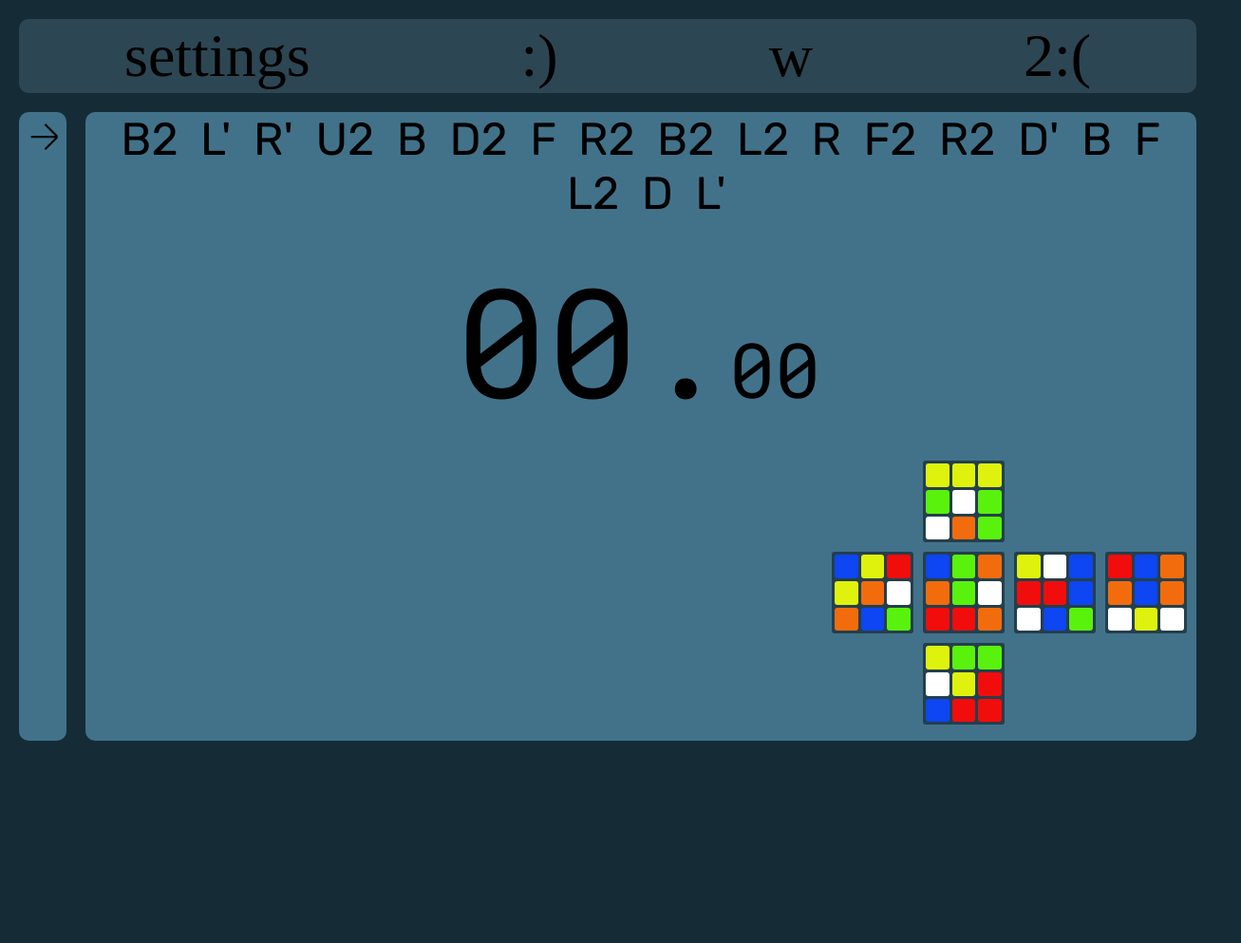
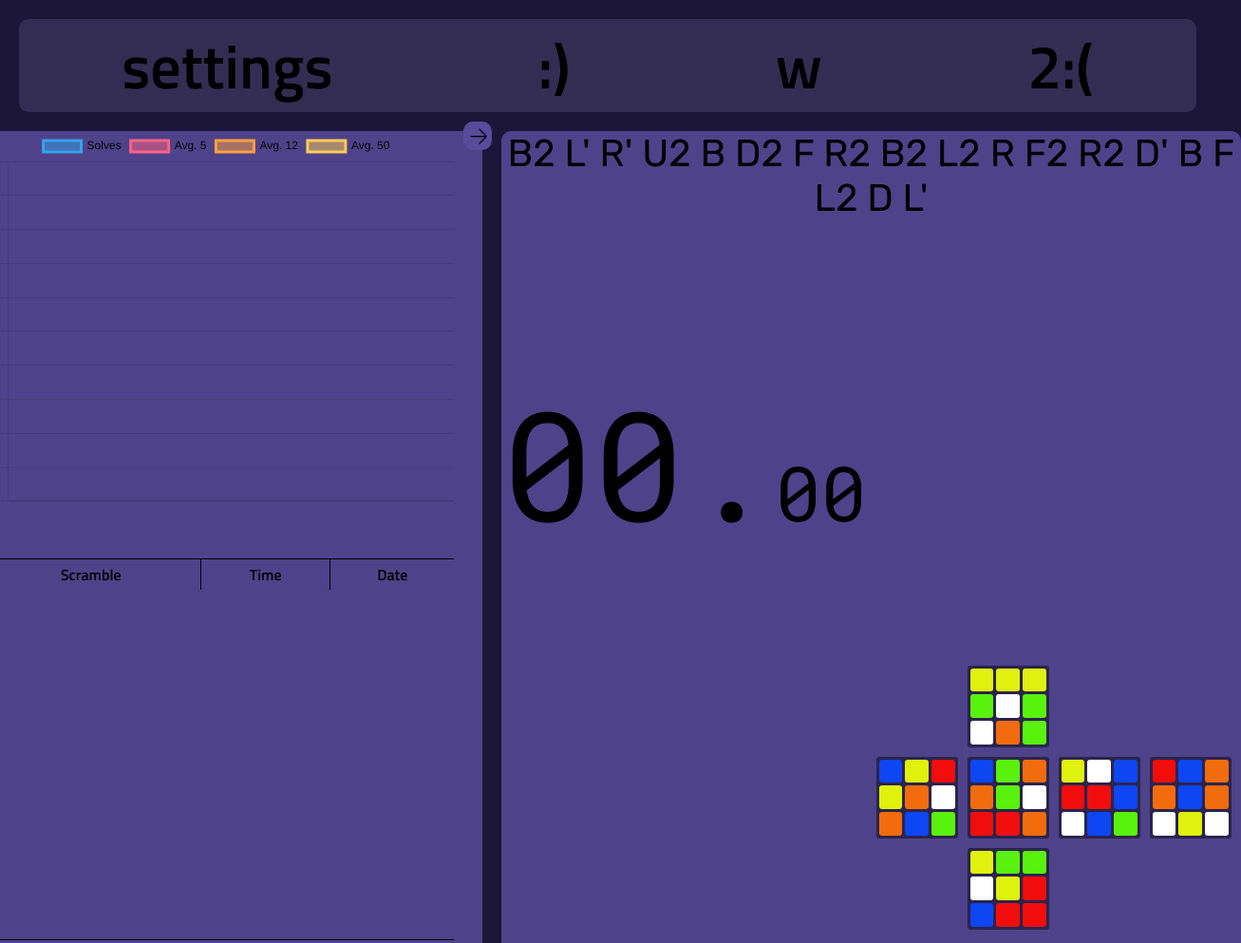
Before and after one commit to StancaRadu/Rubiks-timer, a plain HTML site: page index.html in a window 1280 px wide. Shown: the top 993 px of the page at 95% size, 1307 px wide, since content can reach past the window. Before the commit the page ends 800 px from the top, so only its background shows below. Drawn offline with nearby package versions, Linux system fonts and the light colour scheme.

Commit message:
finished database  some chart history table design

```diff
--- a/css/general.css
+++ b/css/general.css
@@ -3,27 +3,31 @@
     padding: 0;
 
     transition: var(--transition-speed);
+
 }
 
 :root{
-    --main-color: 200;
+    font-family: var(--general-font);
 
+    --main-color: 250;
 
     --background-main-divs: hsl(var(--main-color), 35%, 40%);
 
     --body-color: hsl(var(--main-color), 45%, 15%);
     --accent1: hsl(var(--main-color), 30%, 25%);
-    --accent2: hsl(var(--main-color), 25%, 0%);
+    --accent2: hsl(var(--main-color), 35%, 45%);
+    --accent3: hsl(var(--main-color), 80%, 25%);
 
     --cube-internal-color: hsl(var(--main-color), 35%, 22%);
 
     --timer-size: 10rem;
-    --scramble-size: 3rem;
+    --scramble-size: 2.5rem;
 
     --transition-speed: .5s;
 
     --timer-font: 'Roboto Mono', cursive;
     --scramble-font: 'Rubik', cursive;
+    --general-font: 'Titillium Web', sans-serif;;
 }
 
 body{
@@ -52,7 +56,6 @@ body{
 }
 
 #screens{
-
     margin: 20px;
 
     flex-grow: 1;
@@ -64,7 +67,6 @@ body{
 }
 .screen{
     height: 100%;
-
     border-radius: 10px;
 }
 
@@ -86,4 +88,5 @@ body{
 
     font-family: var(--timer-font);
     font-size: var(--timer-size);
+
 }
--- /dev/null
+++ b/css/left_panel.css
@@ -0,0 +1,101 @@
+#left-bar-div{
+    background-color: var(--background-main-divs);
+    margin-right: 20px;
+
+    display: grid;
+    grid-template-columns: 1fr 30px;
+    grid-template-areas: "stats button";
+    padding-left: 5px;
+}
+
+/* stats */
+
+#statistics-div{
+    overflow: hidden;
+    width: 500px;
+    display: grid;
+    grid-template-rows: 400px 400px 1fr;
+    grid-template-areas:
+        "avgchart"
+        "history"
+        ".";
+    gap: 50px;
+}
+
+/* canvas */
+
+#canvas-div{
+    grid-area: avgchart;
+}
+
+#myChart{
+    width: 100%;
+    font-family: var(--scramble-font);
+}
+
+/* table */
+
+#history-div{
+    display: flex;
+    width: 100%;
+    height: 100%;
+    overflow-y: scroll;
+    border: 1px solid;
+}
+::-webkit-scrollbar{
+    width: 10px;
+    background-color: var(--accent2);
+    border-radius: 10px;
+}
+::-webkit-scrollbar-thumb{
+    background-color: var(--accent1);
+}
+::-webkit-scrollbar-button{
+    background-color: var(--accent1);
+    height: 8px;
+    color: aliceblue;
+}
+th, td {
+    height: fit-content;
+    padding: 0.25rem;
+}
+#history-table{
+    height: fit-content;
+
+    width: 100%;
+    border-collapse: collapse;
+    position: relative;
+
+}
+#history-table th{
+    position: sticky;
+    top: 0;
+    background-color: var(--background-main-divs);
+}
+#history-table td, th{
+    border-left: 1px solid;
+    border-right: 1px solid;
+}
+#history-table tr:nth-of-type(odd){
+    background-color: var(--accent1);
+}
+#history-table tr:nth-of-type(even){
+    background-color: var(--accent2);
+}
+
+/* control */
+
+#left-bar-control-div{
+    position: relative;
+    display: flex;
+    flex-direction: column;
+}
+#left-bar-control-open{
+    background-color: var(--accent2);
+    aspect-ratio: 1;
+    position: absolute;
+    width: 100%;
+    left: 10px;
+    top: -10px;
+    border-radius: 10px;
+}
--- a/css/stats.css
+++ /dev/null
@@ -1,26 +0,0 @@
-#left-bar-div{
-    width: fit-content;
-    background-color: var(--background-main-divs);
-    margin-right: 20px;
-
-    display: grid;
-    grid-template-columns: 1fr 50px;
-    grid-template-areas: "stats button";
-}
-#statistics-div-hidden{
-    width: 0;
-    visibility: hidden;
-    overflow: hidden;
-}
-#statistics-div{
-    width: 500px;
-}
-#left-bar-open-button{
-    aspect-ratio: 1;
-    width: 100%;
-}
-
-#myChart{
-    width: 100%;
-    font-family: var(--scramble-font);
-}
--- a/css/timer.css
+++ b/css/timer.css
@@ -13,10 +13,9 @@
     font-size: calc(0.5*var(--timer-size));
 }
 
-#scramble{
+
+#scramble-div{
     font-size: var(--scramble-size);
-}
-#scramble-div{
     grid-area: scramble;
 
     display: grid;
--- a/index.html
+++ b/index.html
@@ -4,20 +4,25 @@
     <meta charset="UTF-8">
     <meta name="viewport" content="width=device-width, initial-scale=1.0">
 
-    <script src="https://cdnjs.cloudflare.com/ajax/libs/Chart.js/2.9.4/Chart.js"></script>
+    <script src="https://cdn.jsdelivr.net/npm/chart.js"></script>
+
 
     <script src="js/global_vars.js"></script>
     <script src="js/db.js"></script>
-    <script src="js/menu.js"></script>
+    <script src="js/avg_chart.js"></script>
+    <script src="js/history.js"></script>
     <script src="js/timer.js"></script>
-    <script src="js/mainjs.js"></script>
-    <script src="js/colors.js"></script>
+    <script src="js/misc.js"></script>
+    <script src="js/initial_loads.js"></script>
 
     <link rel="stylesheet" href="css/cube.css">
     <link rel="stylesheet" href="css/general.css">
-    <link rel="stylesheet" href="css/stats.css">
+    <link rel="stylesheet" href="css/left_panel.css">
     <link rel="stylesheet" href="css/timer.css">
 
+    <link rel="preconnect" href="https://fonts.googleapis.com">
+    <link rel="preconnect" href="https://fonts.gstatic.com" crossorigin>
+    <link href="https://fonts.googleapis.com/css2?family=Titillium+Web:wght@600&display=swap" rel="stylesheet">
     <link rel="preconnect" href="https://fonts.googleapis.com">
     <link rel="preconnect" href="https://fonts.gstatic.com" crossorigin>
     <link href="https://fonts.googleapis.com/css2?family=Roboto+Mono&display=swap" rel="stylesheet">
@@ -35,13 +40,25 @@
     </div>
     <div id="screens">
         <div id="left-bar-div" class="screen">
-            <div id="statistics-div-hidden">
-                <div id="statistics-div">
-                    <canvas id="myChart"></canvas>
+            <div id="statistics-div">
+                <div id="canvas-div"><canvas id="myChart"></canvas></div>
+                <div id="history-div">
+                    <table id="history-table">
+                        <thead>
+                            <tr>
+                            <th>Scramble</th>
+                            <th>Time</th>
+                            <th>Date</th>
+                            </tr>
+                        </thead>
+                        <tbody>
+
+                        </tbody>
+                      </table>
                 </div>
             </div>
-            <div id="open-left-bar-div">
-                <img src="img/right-arrow.png" alt="arrow" style="width: 100%;" id="left-bar-open-button">
+            <div id="left-bar-control-div">
+                <img src="img/right-arrow.png" alt="arrow" style="width: 100%;" id="left-bar-control-open">
             </div>
         </div>
 
--- /dev/null
+++ b/js/avg_chart.js
@@ -0,0 +1,106 @@
+function createChart(){
+
+    let htmlChart = document.getElementById("myChart")
+    let statisticsDiv = document.getElementById("statistics-div")
+
+    avgChart = new Chart(htmlChart, {
+        type: "line",
+        data: {
+            labels:[],
+            datasets: [
+                {
+                    label: "Solves",
+                    data: [],
+                    tension: 0.1,
+                },
+                {
+                    label: "Avg. 5",
+                    data: [],
+                    tension: 0.1,
+                },
+                {
+                    label: "Avg. 12",
+                    data: [],
+                    tension: 0.1,
+                },
+                {
+                    label: "Avg. 50",
+                    data: [],
+                    tension: 0.1,
+                }
+            ]
+        },
+        options: {
+            maintainAspectRatio: false,
+            plugins: {
+                legend: {
+                    display: true,
+                    labels: {
+                        color: "black"
+                    }
+                }
+            },
+            scales: {
+                x: {
+                    ticks:{
+                        // callback: function(tick, index, array) {
+                        //     return (index % 5) ? "" : tick;
+                        // },
+                        color: "black"
+                    }
+                },
+                y:{
+                    ticks:{
+                        color: "black"
+                    }
+                }
+            }
+        }
+    });
+
+    loadTimesIntoChart()
+}
+
+async function loadTimesIntoChart() {
+    times = await getTimeDB()
+    avgChart.data.labels = []
+    avgChart.data.datasets[0].data = []
+    for (time in times){
+        addTimeToChart(times[time])
+    }
+}
+
+function addTimeToChart(time) {
+    avgChart.data.labels.push(avgChart.data.labels.length + 1)
+    avgChart.data.datasets[0].data.push(time["seconds"])
+    avgChart.update();
+    if (avgChart.data.labels.length > 4){
+        averageLast(avgChart.data.datasets[0].data.slice(-5))
+    }
+    if (avgChart.data.labels.length > 11){
+        averageLast(avgChart.data.datasets[0].data.slice(-12))
+    }
+    if (avgChart.data.labels.length > 49){
+        averageLast(avgChart.data.datasets[0].data.slice(-50))
+    }
+}
+
+function averageLast(solves){
+    solves = solves.sort().slice(1,-1)
+    let average = 0
+    for (solve in solves){
+        let time = solves[solve]
+        average += time
+    }
+    average /= solves.length
+
+    if (solves.length == 3){
+        avgChart.data.datasets[1].data.push(average)
+    }else if (solves.length == 10){
+        avgChart.data.datasets[2].data.push(average)
+    }else if (solves.length == 48){
+        avgChart.data.datasets[3].data.push(average)
+    }
+
+    avgChart.update()
+}
--- a/js/colors.js
+++ /dev/null
@@ -1,6 +0,0 @@
-let green = "hsl(100, 90%, 50%)"
-let white = "hsl(0, 0%, 100%)"
-let blue = "hsl(225, 90%, 50%)"
-let yellow = "hsl(65, 90%, 50%)"
-let red = "hsl(0, 90%, 50%)"
-let orange = "hsl(25, 90%, 50%)"
--- a/js/db.js
+++ b/js/db.js
@@ -1,40 +1,73 @@
-function db_file() {
-  const request = window.indexedDB.open("database", 1);
+function openDB() {
+  return new Promise((resolve, reject) => {
+    const request = window.indexedDB.open("database", 1);
     request.onerror = (event) => {
       console.log(event);
     };
 
     request.onsuccess = (event) => {
       db = request.result;
+      resolve()
     };
 
     request.onupgradeneeded = (event) => {
       db = request.result;
       const store = db.createObjectStore("solves", { keyPath: 'timeOfSolving' });
       store.createIndex("scramble", ["scramble"], {unique:false})
-      store.createIndex("time", "seconds", {unique:false})
+      store.createIndex("time", ["seconds"], {unique:false})
+      resolve()
     };
+  })
 }
 
-function addTimeDB(scramble, time){
-  const transaction = db.transaction(["solves"], "readwrite");
-  transaction.oncomplete = (event) => {
-    console.log(event);
+function getConnectionToStore(store){
+  const transaction = db.transaction([store], "readwrite");
+  transaction.oncomplete  = (event) => {
   };
   transaction.onerror = (event) => {
     console.log("--error: " + event);
   };
+  const toReturn = transaction.objectStore(store);
 
-  const store = transaction.objectStore("solves");
+  return toReturn
+}
 
-  const putTransaction = store.put({
+function addTimeDB(scramble, time){
+  const store = getConnectionToStore("solves")
+
+  newEntry = {
     timeOfSolving: Date.now(),
     scramble: scramble,
-    seconds: time[0]*60 + time[1]
-  })
-  putTransaction.onsuccess = (event) => {
+    seconds: time
+  }
+  const putTransaction = store.put(newEntry)
+  putTransaction.onsuccess = () => {
+    addTimeToChart(newEntry)
+    addTimeToHistory(newEntry)
   };
   putTransaction.onerror = (event) => {
     console.log("--error: " + event);
   };
 }
+
+function getTimeDB(index = "timeOfSolve", value = NaN){
+  return new Promise((resolve, reject) => {
+    const store = getConnectionToStore("solves")
+    let getRequest;
+
+    if (index == "timeOfSolve"){
+      getRequest = store.getAll()
+    }else console.log("wrong index!");
+
+    getRequest.onsuccess = () =>{
+      resolve(getRequest.result)
+    }
+    getRequest.onerror = (event) =>{
+      console.log(event);
+    }
+  })
+}
+
+function deleteTimeDB(){
+
+}
--- a/js/global_vars.js
+++ b/js/global_vars.js
@@ -1,3 +1,9 @@
 let db;
+let avgChart
 let rubikSolves = []
-console.log("moduke");
+let green = "hsl(100, 90%, 50%)"
+let white = "hsl(0, 0%, 100%)"
+let blue = "hsl(225, 90%, 50%)"
+let yellow = "hsl(65, 90%, 50%)"
+let red = "hsl(0, 90%, 50%)"
+let orange = "hsl(25, 90%, 50%)"
--- /dev/null
+++ b/js/history.js
@@ -0,0 +1,29 @@
+async function loadTimesIntoHistory() {
+    times = await getTimeDB()
+    for (time in times){
+        var table = document.getElementById("history-table").getElementsByTagName("tbody")[0];
+
+        var row = table.insertRow(0);
+
+        var cell1 = row.insertCell(0);
+        var cell2 = row.insertCell(1);
+        var cell3 = row.insertCell(2);
+
+        cell1.innerHTML = scrambleToText(times[time]["scramble"]);
+        cell2.innerHTML = times[time]["seconds"];
+        cell3.innerHTML = timeStampToDate(times[time]["timeOfSolving"]);
+    }
+}
+async function addTimeToHistory(time) {
+    var table = document.getElementById("history-table").getElementsByTagName("tbody")[0];
+
+    var row = table.insertRow(0);
+
+    var cell1 = row.insertCell(0);
+    var cell2 = row.insertCell(1);
+    var cell3 = row.insertCell(2);
+
+    cell1.innerHTML = scrambleToText(time["scramble"]);
+    cell2.innerHTML = time["seconds"];
+    cell3.innerHTML = timeStampToDate(time["timeOfSolving"]);
+}
--- /dev/null
+++ b/js/initial_loads.js
@@ -0,0 +1,7 @@
+window.onload = async function(){
+    await openDB()
+    createChart()
+    loadTimesIntoHistory()
+    timer()
+    createLeftBarOpenButton()
+}
--- a/js/mainjs.js
+++ /dev/null
@@ -1,6 +0,0 @@
-
-window.onload = function(){
-    db_file()
-    menu()
-    timer()
-}
--- a/js/menu.js
+++ /dev/null
@@ -1,64 +0,0 @@
-let avgChart
-function menu(){
-    let htmlLeftBarOpenButton = document.getElementById("left-bar-open-button")
-    let htmlChart = document.getElementById("myChart")
-    let statisticsDiv = document.getElementById("statistics-div")
-
-    htmlLeftBarOpenButton.addEventListener('click', (event) => {
-        let htmlLeftBar = document.getElementById("statistics-div-hidden")
-
-        if(htmlLeftBar.style.width == "500px"){
-            htmlLeftBar.style.width = "0"
-            htmlLeftBar.style.visibility = "hidden"
-            htmlLeftBarOpenButton.style.transform = "none"
-        }else {
-            htmlLeftBar.style.width = "500px"
-            htmlLeftBar.style.visibility = "visible"
-            htmlLeftBarOpenButton.style.transform = "rotateZ(180deg)"
-        }
-
-    });
-
-
-    const xValues = [100,200,300,400,500,600,700,800,900,1000];
-
-    avgChart = new Chart("myChart", {
-    type: "line",
-    data: {
-        labels: xValues,
-        datasets: [{
-            label: "Avg.5",
-            data: [],
-            borderColor: "green",
-            fill: false
-        },{
-            label: "Avg.12",
-            data: [1600,1700,1700,1900,2000,2700,4000,5000,6000,7000],
-            borderColor: "purple",
-            fill: false
-        },{
-            label: "Avg.50",
-            data: [300,700,2000,5000,6000,4000,2000,1000,200,100],
-            borderColor: "blue",
-            fill: false
-        }]
-    },
-    options: {
-        legend: {
-            labels: {
-                fontColor: "Black"
-            }
-        }
-    }
-    });
-
-
-}
-
-function addData(chart, label, newData) {
-    chart.data.datasets[0].data.push(newData)
-
-    console.log(chart.data.datasets[0].data);
-
-    chart.update();
-}
--- /dev/null
+++ b/js/misc.js
@@ -0,0 +1,30 @@
+function createLeftBarOpenButton(){
+    let htmlLeftBarOpenButton = document.getElementById("left-bar-control-open")
+    htmlLeftBarOpenButton.addEventListener('click', (event) => {
+        let htmlLeftBar = document.getElementById("statistics-div")
+
+        if(htmlLeftBar.style.width == "500px"){
+            htmlLeftBar.style.width = "0"
+            htmlLeftBar.style.visibility = "hidden"
+            htmlLeftBarOpenButton.style.transform = "none"
+        }else {
+            htmlLeftBar.style.width = "500px"
+            htmlLeftBar.style.visibility = "visible"
+            htmlLeftBarOpenButton.style.transform = "rotateZ(180deg)"
+        }
+
+    });
+}
+
+function scrambleToText(scramble){
+    let toReturn = ""
+    for (move in scramble){
+        toReturn += `${scramble[move]} `
+    }
+    return toReturn.slice(0,-1)
+}
+
+function timeStampToDate(stamp){
+    const date = new Date(stamp);
+    return date.getDate() + '/' +  (date.getMonth()+1);
+}
--- a/js/timer.js
+++ b/js/timer.js
@@ -1,4 +1,3 @@
-
 function timer(){
 
     let ongoing;
@@ -59,10 +58,9 @@ function timer(){
                     newscrable = 0
                 }
                 clearInterval(ongoing)
-                console.log(rubikSolves);
-                rubikSolves.push(`${minutes}.${seconds}.${tens}`)
-                addData(avgChart, "Avg.5", parseInt(seconds))
-                addTimeDB(scramble, [minutes, parseFloat(`${htmlSeconds.innerHTML}.${htmlTens.innerHTML}`)])
+                let time = minutes*60+parseFloat(`${htmlSeconds.innerHTML}.${htmlTens.innerHTML}`)
+                addTimeDB(scramble, minutes*60+parseFloat(`${htmlSeconds.innerHTML}.${htmlTens.innerHTML}`))
+
             }
 
             if (held < 3 & !reset) htmlTimer.style.color = yellow
@@ -133,13 +131,13 @@ function timer(){
             }
             currentMove = [set, side, move]
 
-            scramble += `${moves[set][side][move]} &nbsp;`
+            scramble += `${moves[set][side][move]} `
 
             secondLastMove = lastMove
         }
-        scramble = scramble.slice(0,-7)
+        scramble = scramble.slice(0,-1)
         htmlScramble.innerHTML = scramble
-        let scramble_array = scramble.split(" &nbsp;")
+        let scramble_array = scramble.split(" ")
         showMoves(scramble_array)
         return scramble_array
     }
```
